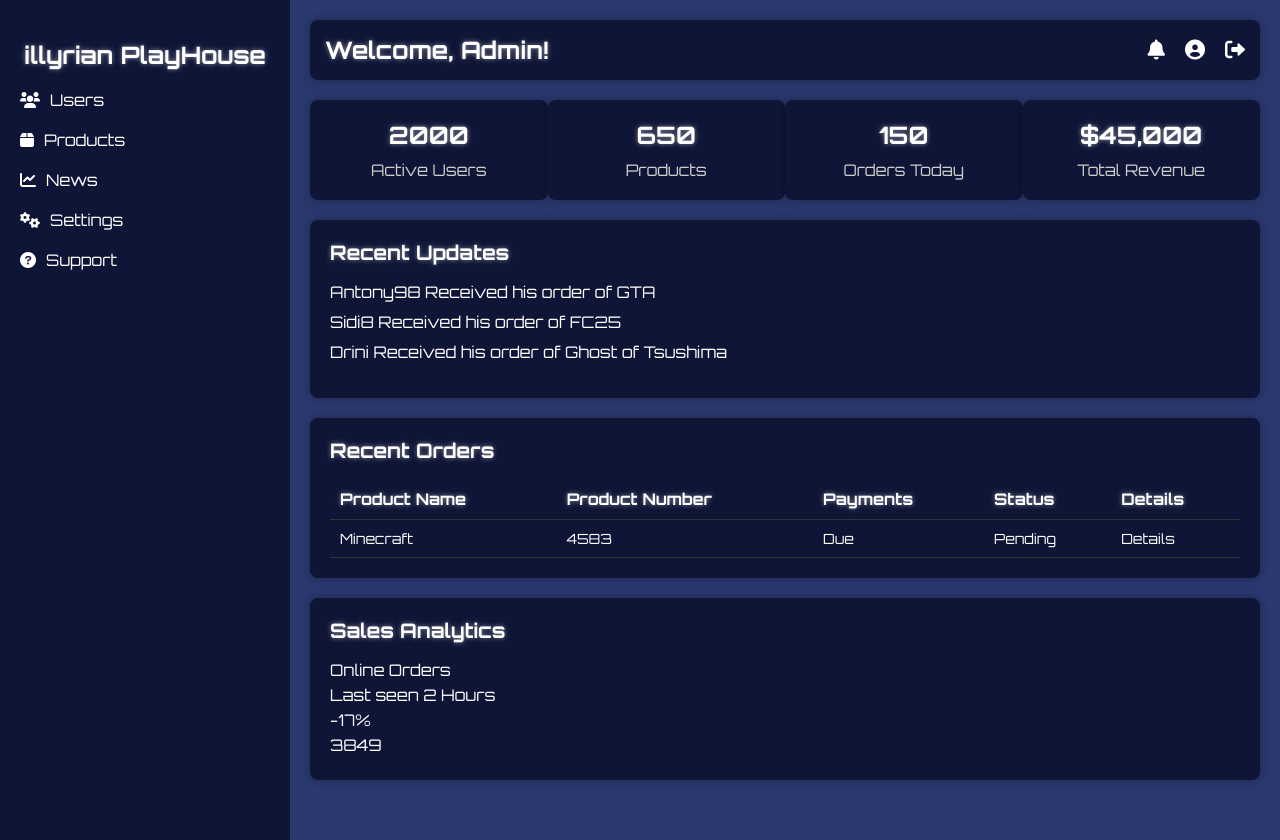
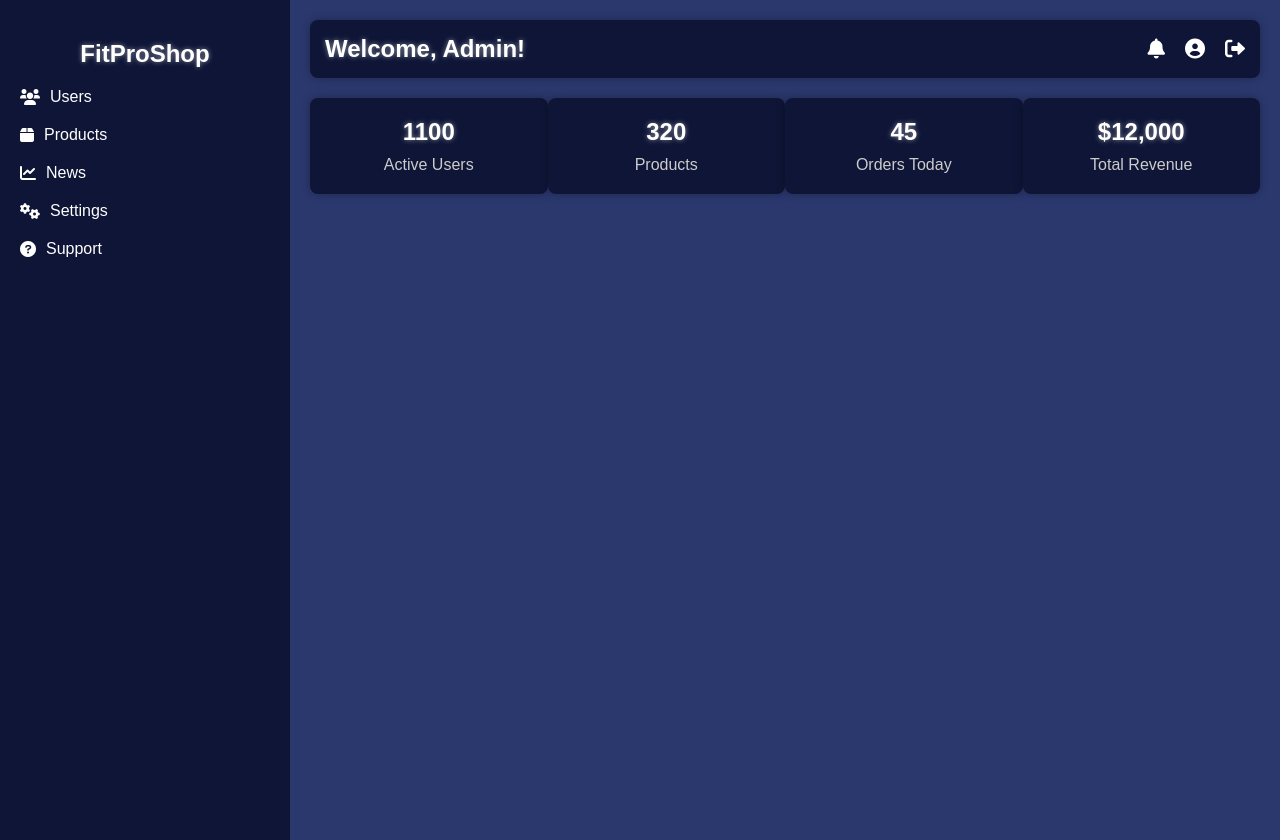
Before and after one commit to SidritShala/Projekti, a PHP site: page /admindashboard.php in a window 1280 px wide. Run offline with PHP 8.4, Linux system fonts and the light colour scheme; the visitor is signed in with stand-in values (Sample User, id 1).

Commit message:
admin dasboard edited code

```diff
--- a/admindashboard.php
+++ b/admindashboard.php
@@ -2,10 +2,10 @@
 if (session_start() === PHP_SESSION_NONE) {
     session_start();
 }
-if (!isset($_SESSION['adminemail'])) {
-    header("Location:admindashboard.php");
-    exit;
-}
+//if (!isset($_SESSION['adminemail'])) {
+ //   header("Location:OnlineGameStore-LoginForm.php");
+ //   exit;
+//}
 ?>
 <!DOCTYPE html>
 <html lang="en">
@@ -13,19 +13,19 @@
 <head>
     <meta charset="UTF-8">
     <meta name="viewport" content="width=device-width, initial-scale=1.0">
-    <title>illyrian PlayHouse - Dashboard</title>
+    <title>FitProShop - Dashboard</title>
     <link rel="stylesheet" href="https://cdnjs.cloudflare.com/ajax/libs/font-awesome/6.0.0-beta3/css/all.min.css">
     <link rel="stylesheet" href="dashboard.css">
-    <link href="https://fonts.googleapis.com/css2?family=Orbitron:wght@400;500;700&display=swap" rel="stylesheet">
 </head>
 
 <body>
     <div class="sidebar">
-        <h2>illyrian PlayHouse</h2>
+        <h2>FitProShop</h2>
         <ul>
-            <li><a href="DBUser.php"><i class="fas fa-users"></i> Users</a></li>
-            <li><a href="DBProduct.php"><i class="fas fa-box"></i> Products</a></li>
-            <li><a href="DBNews.php"><i class="fas fa-chart-line"></i> News</a></li>
+            <!-- <li><a href=""><i class="fas fa-home"></i> Dashboard</a></li> -->
+            <li><a href="AdminUser.php"><i class="fas fa-users"></i>Users</a></li>
+            <li><a href="adminProducts.php"><i class="fas fa-box"></i> Products</a></li>
+            <li><a href="adminNews.php"><i class="fas fa-chart-line"></i> News </a></li>
             <li><a href="#"><i class="fas fa-cogs"></i> Settings</a></li>
             <li><a href="#"><i class="fas fa-question-circle"></i> Support</a></li>
         </ul>
@@ -39,6 +39,7 @@
             <div class="actions">
                 <i class="fas fa-bell"></i>
                 <i class="fas fa-user-circle"></i>
+
                 <a href="logout.php">
                     <i class="fas fa-sign-out-alt"></i>
                 </a>
@@ -48,67 +49,24 @@
         <!-- Dashboard Cards -->
         <div class="cards">
             <div class="card">
-                <h3>2000</h3>
+                <h3>1100</h3>
                 <p>Active Users</p>
             </div>
             <div class="card">
-                <h3>650</h3>
+                <h3>320</h3>
                 <p>Products</p>
             </div>
             <div class="card">
-                <h3>150</h3>
+                <h3>45</h3>
                 <p>Orders Today</p>
             </div>
             <div class="card">
-                <h3>$45,000</h3>
+                <h3>$12,000</h3>
                 <p>Total Revenue</p>
             </div>
         </div>
+    </div>
 
-        <!-- Recent Updates and Orders -->
-        <div class="recent-updates">
-            <h2>Recent Updates</h2>
-            <ul>
-                <li> Antony98 Received his order of GTA</li>
-                <li> Sidi8 Received his order of FC25</li>
-                <li>Drini Received his order of Ghost of Tsushima</li>
-            </ul>
-        </div>
-
-        <div class="recent-orders">
-            <h2>Recent Orders</h2>
-            <table>
-                <thead>
-                    <tr>
-                        <th>Product Name</th>
-                        <th>Product Number</th>
-                        <th>Payments</th>
-                        <th>Status</th>
-                        <th>Details</th>
-                    </tr>
-                </thead>
-                <tbody>
-                    <tr>
-                        <td>Minecraft</td>
-                        <td>4583</td>
-                        <td>Due</td>
-                        <td>Pending</td>
-                        <td><a href="#">Details</a></td>
-                    </tr>
-                    <!-- Add more rows as needed -->
-                </tbody>
-            </table>
-        </div>
-
-        <!-- Sales Analytics -->
-        <div class="sales-analytics">
-            <h2>Sales Analytics</h2>
-            <p>Online Orders</p>
-            <p>Last seen 2 Hours</p>
-            <p>-17%</p>
-            <p>3849</p>
-        </div>
-    </div>
 </body>
 
 </html>
```
